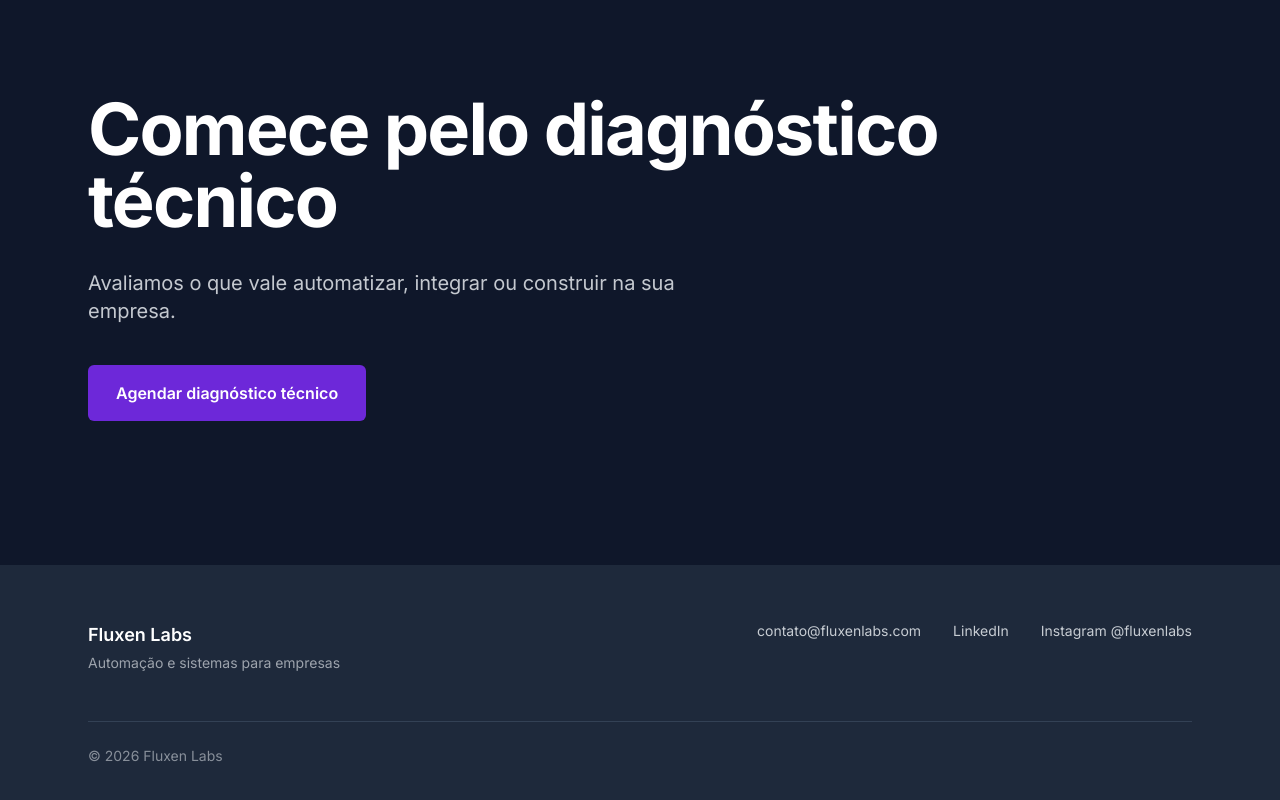
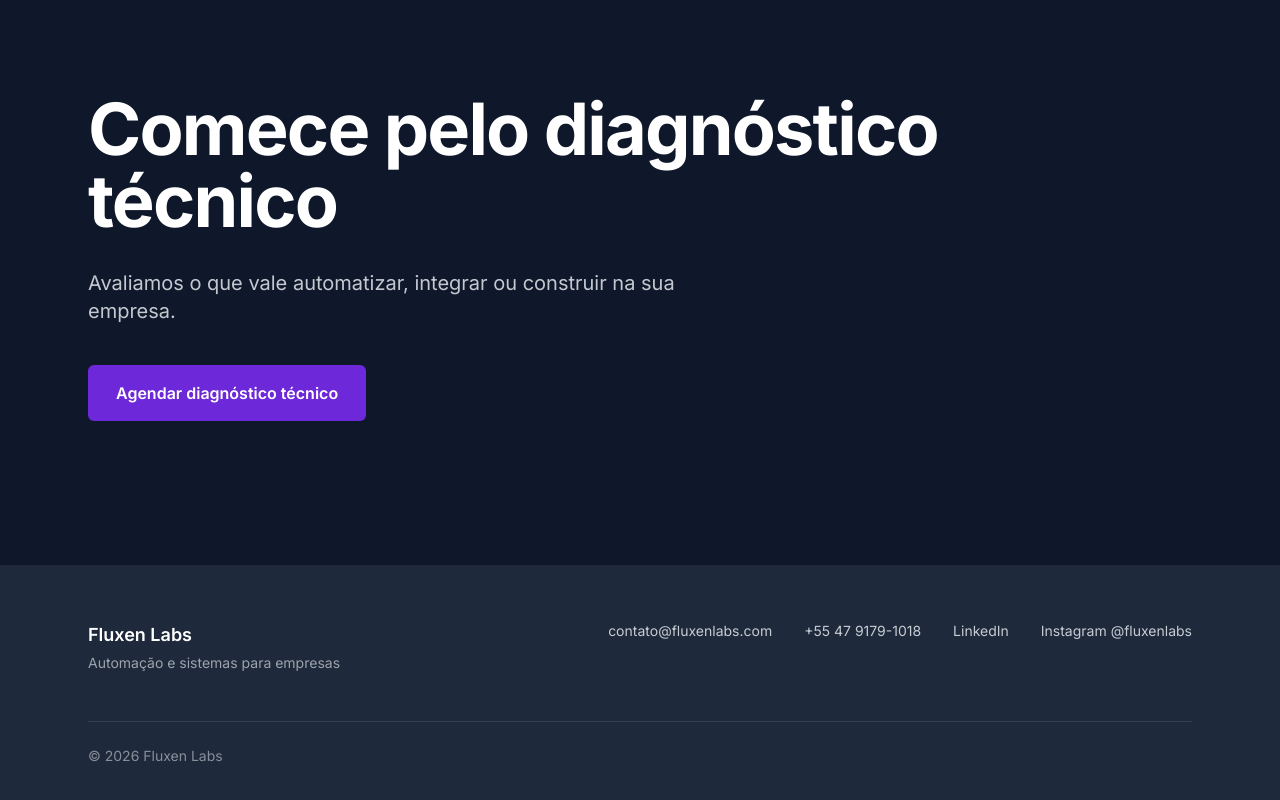
Before and after one commit to fluxen-labs/landing-page, a Next.js app: page / in a window 1280 px wide. Shown: the part 6088-6888 px from the top of the page. Built offline with nearby package versions, Linux system fonts and the light colour scheme.

Commit message:
feat: adicionar links do WhatsApp e número de contato na página inicial

```diff
--- a/app/page.tsx
+++ b/app/page.tsx
@@ -1,6 +1,8 @@
 import { Header } from '@/components/Header';
 import {
   WHATSAPP_DIAGNOSTICO_URL,
+  WHATSAPP_URL,
+  WHATSAPP_NUMERO,
   EMAIL,
   LINKEDIN_URL,
   INSTAGRAM_FLUXEN_URL,
@@ -346,6 +348,16 @@ export default function HomePage() {
               </li>
               <li>
                 <a
+                  href={WHATSAPP_URL}
+                  target="_blank"
+                  rel="noopener noreferrer"
+                  className="text-neutral-100/80 hover:text-white transition-colors"
+                >
+                  {WHATSAPP_NUMERO}
+                </a>
+              </li>
+              <li>
+                <a
                   href={LINKEDIN_URL}
                   target="_blank"
                   rel="noopener noreferrer"
--- a/lib/contato.ts
+++ b/lib/contato.ts
@@ -6,6 +6,9 @@
 export const WHATSAPP_DIAGNOSTICO_URL =
   'https://wa.me/554791791018?text=Ol%C3%A1%2C%20gostaria%20de%20agendar%20um%20diagn%C3%B3stico%20t%C3%A9cnico%20com%20a%20Fluxen%20Labs.';
 
+export const WHATSAPP_URL = 'https://wa.me/554791791018';
+export const WHATSAPP_NUMERO = '+55 47 9179-1018';
+
 export const EMAIL = 'contato@fluxenlabs.com';
 export const LINKEDIN_URL = 'https://linkedin.com/company/fluxenlabs';
 export const INSTAGRAM_FLUXEN_URL = 'https://www.instagram.com/fluxen.labs/';
```
